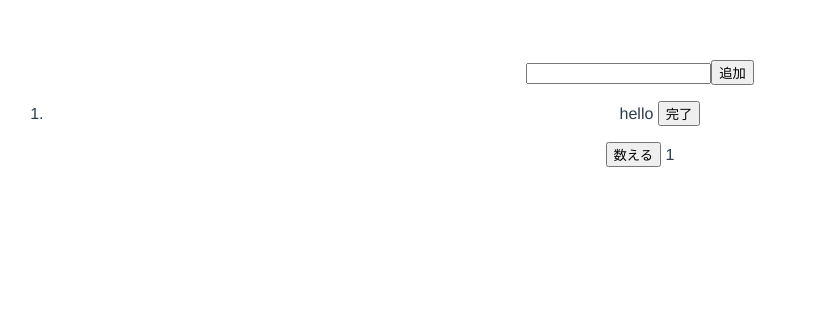
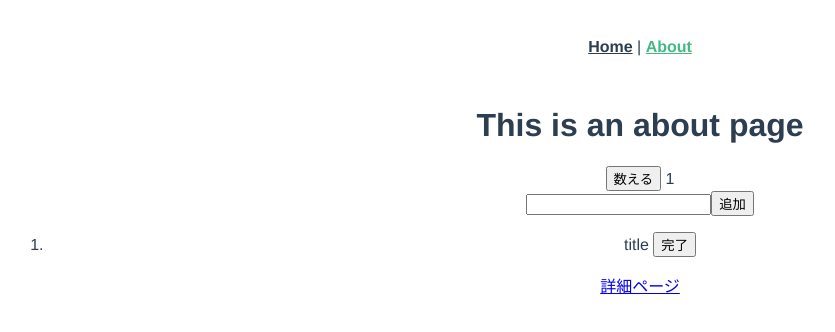
Before and after one commit to Tatsumi0658/Vues, a Vue app: page /about in a window 1280 px wide. Shown: the top 332 px of the page, without its empty margins (0-835 px from the left). Built offline with nearby package versions, Linux system fonts and the light colour scheme.

Commit message:
routerの追加と設定

```diff
--- a/package.json
+++ b/package.json
@@ -9,11 +9,13 @@
   },
   "dependencies": {
     "core-js": "^3.6.5",
-    "vue": "^3.0.0"
+    "vue": "^3.0.0",
+    "vue-router": "^4.0.0-0"
   },
   "devDependencies": {
     "@vue/cli-plugin-babel": "~4.5.0",
     "@vue/cli-plugin-eslint": "~4.5.0",
+    "@vue/cli-plugin-router": "~4.5.0",
     "@vue/cli-service": "~4.5.0",
     "@vue/compiler-sfc": "^3.0.0",
     "babel-eslint": "^10.1.0",
--- a/src/App.vue
+++ b/src/App.vue
@@ -1,49 +1,10 @@
 <template>
-  <!--<input v-model="title">
-  <button v-on:click="add">追加</button>
-  {{ title }}-->
-  <Form @add="add" />
-  <!--<ol>
-    <li v-for="(todo,index) in todos" :key="todo.index">
-      {{ todo.index }}
-      {{ todo.title }}
-      <button v-on:click="done(index)">完了</button>
-    </li>
-  </ol>-->
-  <List :allTodos="todos" />
-  <Count />
+  <div id="nav">
+    <router-link to="/">Home</router-link> |
+    <router-link to="/about">About</router-link>
+  </div>
+  <router-view/>
 </template>
-
-<script>
-import Count from './components/Count.vue'
-import List from './components/List.vue'
-import Form from './components/Form.vue'
-
-export default {
-  name: 'App',
-  components: {
-    Count,
-    List,
-    Form
-  },
-  data(){
-    return{
-      title: '',
-      todos: [{id:1, title: 'hello', done: false}]
-    }
-  },
-  methods: {
-    add(title){
-      this.todos.push({id: this.todos.length + 1, title: title, done: false})
-      this.title = ''
-      console.log(this.todos)
-    },
-    done(index){
-      this.todos.splice(index, 1)
-    }
-  }
-}
-</script>
 
 <style>
 #app {
@@ -52,6 +13,18 @@
   -moz-osx-font-smoothing: grayscale;
   text-align: center;
   color: #2c3e50;
-  margin-top: 60px;
+}
+
+#nav {
+  padding: 30px;
+}
+
+#nav a {
+  font-weight: bold;
+  color: #2c3e50;
+}
+
+#nav a.router-link-exact-active {
+  color: #42b983;
 }
 </style>
--- a/src/main.js
+++ b/src/main.js
@@ -1,4 +1,5 @@
 import { createApp } from 'vue'
 import App from './App.vue'
+import router from './router'
 
-createApp(App).mount('#app')
+createApp(App).use(router).mount('#app')
--- /dev/null
+++ b/src/router/index.js
@@ -0,0 +1,44 @@
+import { createRouter, createWebHistory } from 'vue-router'
+import Home from '../views/Home.vue'
+
+const routes = [
+  {
+    path: '/',
+    name: 'Home',
+    component: Home
+  },
+  {
+    path: '/about',
+    name: 'About',
+    // route level code-splitting
+    // this generates a separate chunk (about.[hash].js) for this route
+    // which is lazy-loaded when the route is visited.
+    component: () => import(/* webpackChunkName: "about" */ '../views/About.vue')
+  },
+  {
+    path: '/pages/:id',
+    name: 'Pages',
+    component: () => import('../views/Pages/_id.vue'),
+    children: [
+      {
+        path: 'profile',
+        name: 'PagesProfile',
+        component: () => import('../views/Profile.vue'),
+      }
+    ]
+      /*{
+        path: '/pages/:about',
+        name: 'PageAbout',
+        component: () => import('../views/Pages/_about.vue')
+      }
+    ]*/
+    /* component: Page */
+  }
+]
+
+const router = createRouter({
+  history: createWebHistory(process.env.BASE_URL),
+  routes
+})
+
+export default router
--- /dev/null
+++ b/src/views/About.vue
@@ -0,0 +1,37 @@
+<template>
+  <div class="about">
+    <h1>This is an about page</h1>
+    <Count />
+    <Form @add="add" />
+    <List :allTodos="todos" />
+    <router-link :to="{ name: 'Pages', params: {id:1} }">詳細ページ</router-link>
+  </div>
+</template>
+<script>
+  import Count from '@/components/Count.vue'
+  import List from '@/components/List.vue'
+  import Form from '@/components/Form.vue'
+
+  export default {
+    name: 'About',
+    data() {
+      return {
+        todos: [{id:1, title: 'title', done: false}]
+      }
+    },
+    methods: {
+      add(title){
+        this.todos.push({id: this.todos.length +1, title: title, done: false})
+        this.title=""
+      },
+      done(index){
+        this.todos[index].done = true
+      }
+    },
+    components: {
+      Count,
+      List,
+      Form
+    }
+  }
+</script>
--- /dev/null
+++ b/src/views/Home.vue
@@ -0,0 +1,18 @@
+<template>
+  <div class="home">
+    <img alt="Vue logo" src="../assets/logo.png">
+    <HelloWorld msg="Welcome to Your Vue.js App"/>
+  </div>
+</template>
+
+<script>
+// @ is an alias to /src
+import HelloWorld from '@/components/HelloWorld.vue'
+
+export default {
+  name: 'Home',
+  components: {
+    HelloWorld
+  }
+}
+</script>
--- /dev/null
+++ b/src/views/Pages/_about.vue
@@ -0,0 +1,5 @@
+<template>
+  <div>
+    {{ $route.path.id }}
+  </div>
+</template>
--- /dev/null
+++ b/src/views/Pages/_id.vue
@@ -0,0 +1,14 @@
+<template>
+  <div>
+    {{ $route.params.id }}
+    aaaz
+    <router-link :to="{ name: 'PagesProfile', params: {id: $route.params.id } }">あああ</router-link>
+    <router-link to="/pages/1/profile">繊維</router-link>
+    <router-view></router-view>
+  </div>
+</template>
+<script>
+  export default {
+    name: 'Pages'
+  }
+</script>
--- /dev/null
+++ b/src/views/Pages/_profile.vue
@@ -0,0 +1,5 @@
+<template>
+  <div>
+    {{ $route.path.id }}
+  </div>
+</template>
--- /dev/null
+++ b/src/views/Profile.vue
@@ -0,0 +1,11 @@
+<template>
+  <div>
+    {{ $route.params.id }}
+    いいい
+  </div>
+</template>
+<script>
+  export default {
+    name: 'PagesProfile'
+  }
+</script>
```
Also changed, not shown: 1 other file (tests, documents, lock files or other folders).
